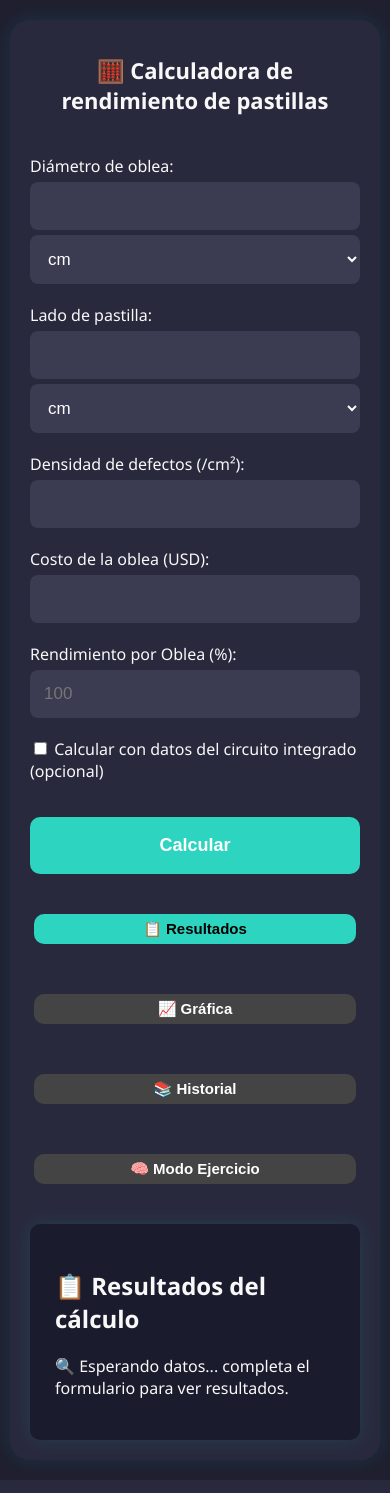
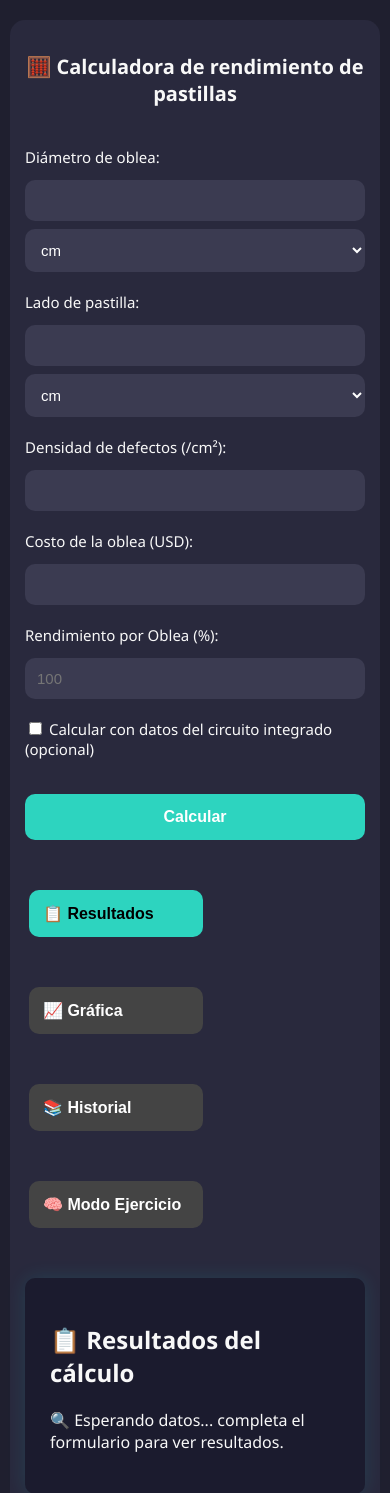
Before and after one commit to RodrigoPP05/calculadora_pastillas, a Flask app: page / in a window 390 px wide. Shown: the top 1493 px of the page. Run offline with Flask 3, Linux system fonts and the light colour scheme; some libraries are stand-ins or nearby versions.

Commit message:
Update style.css

```diff
--- a/static/style.css
+++ b/static/style.css
@@ -151,51 +151,63 @@ button:hover {
 }
 
 /* ========== RESPONSIVE: Solo para móviles ========== */
-@media (max-width: 768px) {
+@media (max-width: 600px) {
   body {
     padding: 20px 10px;
-    flex-direction: column;
   }
 
   .container {
-    padding: 20px;
+    padding: 20px 15px;
+    border-radius: 15px;
+    box-shadow: none;
+  }
+
+  h1 {
+    font-size: 20px;
+    margin-bottom: 20px;
+  }
+
+  .campo {
+    flex-direction: column;
+    gap: 8px;
+  }
+
+  .campo label {
+    font-size: 15px;
+    margin-bottom: 5px;
+  }
+
+  .campo input,
+  .campo select {
+    font-size: 15px;
+    padding: 12px;
+    border-radius: 10px;
+  }
+
+  button {
+    padding: 14px;
+    font-size: 16px;
+    margin-top: 10px;
+  }
+
+  .tabs {
+    display: flex;
     flex-direction: column;
     gap: 10px;
   }
 
-  h1 {
-    font-size: 22px;
+  .tab-btn {
+    width: 100%;
+    font-size: 16px;
+    padding: 14px;
   }
 
-  .campo {
-    flex-direction: column;
-    gap: 5px;
-  }
-
-  .campo input,
-  .campo select {
-    padding: 14px;
-    font-size: 17px;
-  }
-
-  .tab-btn {
+  #resultado_ejercicio {
     font-size: 15px;
-    width: 100%;
-    justify-content: center;
+    padding: 12px;
   }
 
   #plotly-graph {
-    min-height: 280px;
-  }
-
-  #tabla-historial {
-    display: block;
-    overflow-x: auto;
-    font-size: 14px;
-  }
-
-  button {
-    padding: 18px;
-    font-size: 18px;
+    min-height: 300px;
   }
 }
```
